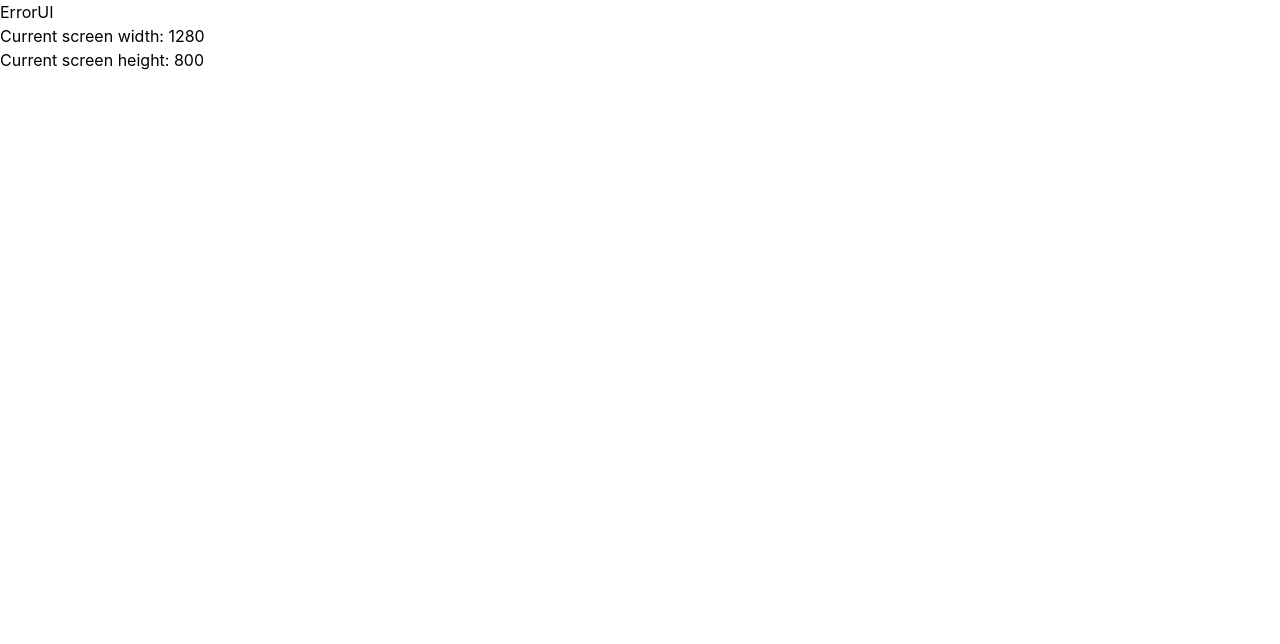
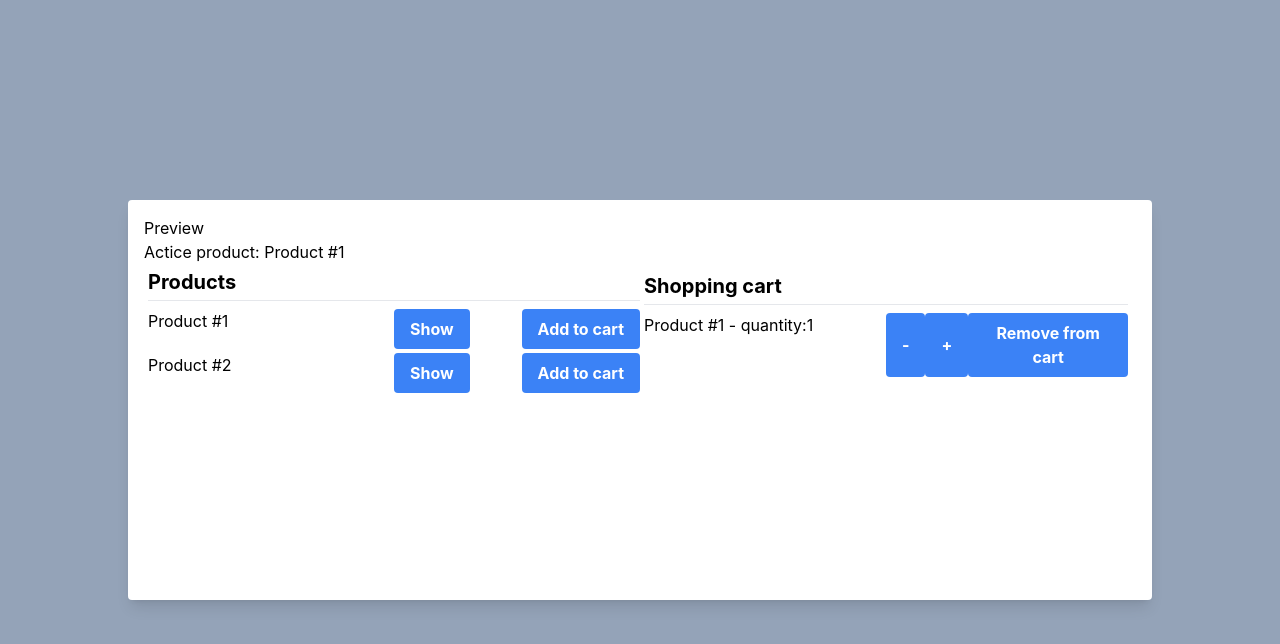
Before and after one commit to nicksiuxs/best-practices-react, a React (Create React App) app: page / in a window 1280 px wide. Shown: the top 644 px of the page. Built offline with nearby package versions, Linux system fonts and the light colour scheme; no server answers.

Commit message:
Add: product app

```diff
--- a/src/App.js
+++ b/src/App.js
@@ -1,14 +1,13 @@
-import UserProfile from './components/UserProfile';
-import useWindowSize from './hooks/useWindowSize';
+import ProductApp from './hooksExamples/useReducer/ProductApp/ProductApp';
+import TodoApp from './hooksExamples/useReducer/TodoApp';
 
 export default function App() {
-  const windowSize = useWindowSize();
 
   return (
     <>
-      <UserProfile />
-      <p>Current screen width: {windowSize.width}</p>
-      <p>Current screen height: {windowSize.height}</p>
+      {/* <CounterApp /> */}
+      {/* <TodoApp /> */}
+      <ProductApp />
     </>
   )
 }
--- /dev/null
+++ b/src/hooksExamples/useReducer/ProductApp/ProductApp.js
@@ -0,0 +1,65 @@
+import React, { useReducer } from 'react'
+import ProductItem from './components/ProductItem';
+import TYPES from './types';
+import productReducer, { productInitialState } from './reducers/productReducer'
+
+const ProductApp = () => {
+    const [state, dispatch] = useReducer(productReducer, productInitialState)
+    const { products, cart, activeProduct } = state;
+    return (
+        <main className="flex flex-col items-center justify-center h-screen bg-slate-400">
+            <section className='w-4/5 h-1/2 rounded overflow-hidden shadow-lg p-4 bg-white '>
+                <div>
+                    <h2>Preview</h2>
+                    <p>Actice product: {activeProduct.title}</p>
+                </div>
+                <div className='flex p-1'>
+                    <div className='w-1/2 flex-col'>
+                        <h2 className="font-bold text-xl border-b pb-1">Products</h2>
+                        <ul className='mt-2'>
+                            {
+                                products.map(product => (<ProductItem key={'products_' + product.id} product={product}
+                                    buttonActionShow={() =>
+                                        dispatch({
+                                            type: TYPES.SHOW_PRODUCT,
+                                            payload: product
+                                        })
+                                    }
+                                    buttonActionAdd={() =>
+                                        dispatch({
+                                            type: TYPES.ADD_TO_CART,
+                                            payload: product
+                                        })
+                                    }
+                                />))
+                            }
+                        </ul>
+                    </div>
+                    <div className='w-1/2 flex-col p-1'>
+                        <h2 className="font-bold text-xl border-b pb-1">Shopping cart</h2>
+                        <ul className='mt-2'>
+                            {
+                                cart.map(product => <ProductItem key={'cart_' + product.id} product={product}
+                                    buttonActionRemove={() => dispatch({
+                                        type: TYPES.REMOVE_FROM_CART,
+                                        payload: product.id
+                                    })}
+                                    buttonActionRemoveOne={() => dispatch({
+                                        type: TYPES.REMOVE_ONE_FROM_CART,
+                                        payload: product.id
+                                    })}
+                                    buttonActionAddOne={() => dispatch({
+                                        type: TYPES.ADD_TO_CART,
+                                        payload: product
+                                    })}
+                                />)
+                            }
+                        </ul>
+                    </div>
+                </div>
+            </section>
+        </main>
+    )
+}
+
+export default ProductApp
--- /dev/null
+++ b/src/hooksExamples/useReducer/ProductApp/components/Button.js
@@ -0,0 +1,13 @@
+import React from 'react'
+
+const Button = ({ title, buttonAction }) => {
+    return (
+        <button className='bg-blue-500 hover:bg-blue-700 text-white font-bold py-2 px-4 rounded'
+            onClick={buttonAction}
+        >
+            {title}
+        </button>
+    )
+}
+
+export default Button
--- /dev/null
+++ b/src/hooksExamples/useReducer/ProductApp/components/ProductItem.js
@@ -0,0 +1,25 @@
+import React from 'react'
+import Button from './Button'
+
+const ProductItem = ({ product, buttonActionShow, buttonActionAdd, buttonActionRemove, buttonActionRemoveOne, buttonActionAddOne }) => {
+    const { title, quantity } = product
+    return buttonActionRemove
+        ? <li className="flex justify-between mb-1">
+            {title} - quantity:{quantity}
+            <div className='w-1/2 flex justify-between'>
+                <Button title="-" buttonAction={buttonActionRemoveOne} />
+                <Button title="+" buttonAction={buttonActionAddOne} />
+                <Button title="Remove from cart" buttonAction={buttonActionRemove} />
+            </div>
+        </li > :
+        <li className="flex justify-between mb-1">
+            {title}
+            <div className='w-1/2 flex justify-between'>
+                <Button title="Show" buttonAction={buttonActionShow} />
+                <Button title="Add to cart" buttonAction={buttonActionAdd} />
+            </div>
+        </li>
+
+}
+
+export default ProductItem
--- /dev/null
+++ b/src/hooksExamples/useReducer/ProductApp/reducers/productReducer.js
@@ -0,0 +1,68 @@
+import TYPES from "../types";
+
+const productInitialState = {
+    products: [
+        { id: 1, title: "Product #1" },
+        { id: 2, title: "Product #2" },
+    ],
+    cart: [
+        { id: 1, title: "Product #1", quantity: 1 }
+    ],
+    activeProduct: { id: 1, title: "Product #1" }
+}
+
+const productReducer = (state, action) => {
+    switch (action.type) {
+        case TYPES.SHOW_PRODUCT:
+            const productToShow = action.payload;
+            return { ...state, activeProduct: productToShow };
+
+        case TYPES.ADD_TO_CART: {
+            const newProduct = action.payload;
+            const cartContainProduct = state.cart.find(product => product.id === newProduct.id)
+            return cartContainProduct ?
+                {
+                    ...state,
+                    cart: state.cart.map(product => {
+                        if (product.id === newProduct.id) {
+                            return { ...product, quantity: product.quantity + 1 }
+                        }
+                        return product;
+                    })
+                }
+
+                : {
+                    ...state,
+                    cart: [...state.cart, { ...newProduct, quantity: 1 }]
+                }
+        }
+
+        case TYPES.REMOVE_FROM_CART:
+            const productIdToDelete = action.payload
+            return {
+                ...state,
+                cart: state.cart.filter(product => product.id !== productIdToDelete)
+            }
+
+        case TYPES.REMOVE_ONE_FROM_CART: {
+
+            const productToDelete = state.cart.find(product => product.id === action.payload)
+
+            return productToDelete.quantity > 1 ?
+                {
+                    ...state,
+                    cart: state.cart.map(product => product.id === productToDelete.id ? { ...product, quantity: product.quantity - 1 } : product)
+                } :
+                {
+                    ...state,
+                    cart: state.cart.filter(product => product.id !== productToDelete.id)
+                }
+        }
+
+        default:
+            return state;
+    }
+}
+
+export { productInitialState }
+export default productReducer;
--- /dev/null
+++ b/src/hooksExamples/useReducer/ProductApp/types.js
@@ -0,0 +1,8 @@
+const TYPES = {
+    SHOW_PRODUCT: 'SHOW_PRODUCT',
+    ADD_TO_CART: 'ADD_TO_CART',
+    REMOVE_FROM_CART: 'REMOVE_FROM_CART',
+    REMOVE_ONE_FROM_CART: 'REMOVE_ONE_FROM_CART'
+}
+
+export default TYPES;
```
